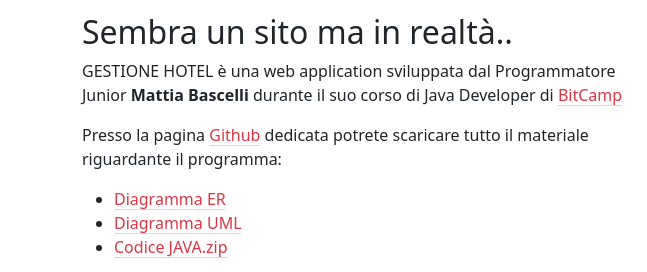
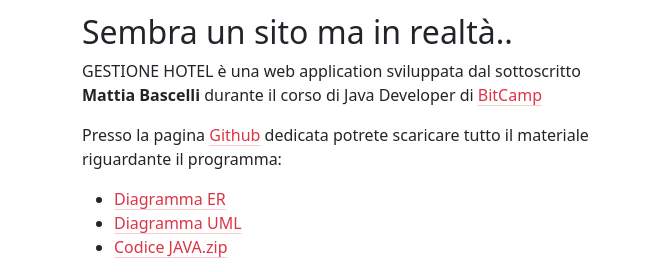
Before and after one commit to mattiabascelli/gestione_hotel, a plain HTML site: page index.html in a window 1280 px wide. Shown: the part 155-427 px from the top of the page, 0-647 px from the left. Drawn offline with nearby package versions, Linux system fonts and the light colour scheme.

Commit message:
Add files via upload

```diff
--- a/index.html
+++ b/index.html
@@ -40,7 +40,7 @@
                 <div class='col-sm-6'>
                     <h2>Sembra un sito ma in realtà..</h2>
                     <div id='messaggio'>
-                        <p>GESTIONE HOTEL è una web application sviluppata dal Programmatore Junior <strong>Mattia Bascelli</strong> durante il suo corso di Java Developer di <a class="link-danger link-offset-2 link-underline-opacity-25 link-underline-opacity-100-hover" href="https://www.bitcamp.it" target ="_blank">BitCamp</a></p>
+                        <p>GESTIONE HOTEL è una web application sviluppata dal sottoscritto <strong>Mattia Bascelli</strong> durante il  corso di Java Developer di <a class="link-danger link-offset-2 link-underline-opacity-25 link-underline-opacity-100-hover" href="https://www.bitcamp.it" target ="_blank">BitCamp</a></p>
                         <p>Presso la pagina <a class="link-danger link-offset-2 link-underline-opacity-25 link-underline-opacity-100-hover" href="https://github.com/mattiabascelli/gestione_hotel" target="_blank">Github</a> dedicata potrete scaricare tutto il materiale riguardante il programma:</p>
                         <ul>
                             <li><a class="link-danger link-offset-2 link-underline-opacity-25 link-underline-opacity-100-hover" href="https://github.com/mattiabascelli/gestione_hotel/blob/main/Diagramma_ER_Gestione_Hotel.pdf" target="_blank">Diagramma ER</a></li>
```
